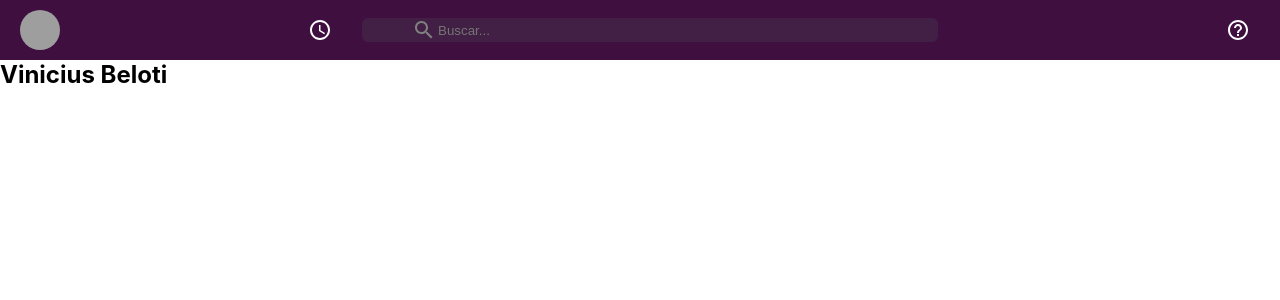
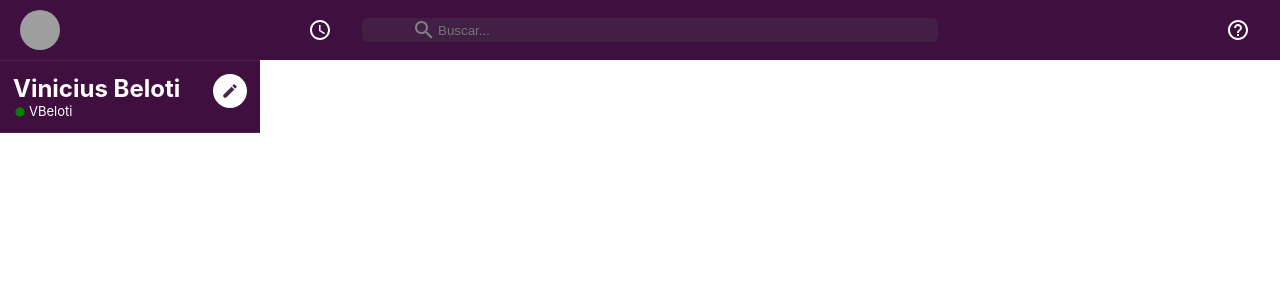
Before and after one commit to vbeloti/slack-web, a React (Create React App) app: page / in a window 1280 px wide. Shown: the top 300 px of the page. Built offline with nearby package versions, Linux system fonts and the light colour scheme; grey boxes are pictures that could not be loaded.

Commit message:
feat: add SidebarOption

```diff
--- a/src/components/Header/index.tsx
+++ b/src/components/Header/index.tsx
@@ -6,7 +6,7 @@ import HelpOutlineIcon from "@material-ui/icons/HelpOutline";
 
 import "./styles.css";
 
-const Header: React.FC = () => {
+const Header = () => {
   return (
     <div className="header">
       <div className="header__left">
--- a/src/components/Sidebar/index.tsx
+++ b/src/components/Sidebar/index.tsx
@@ -1,18 +1,24 @@
-import React from 'react';
+import React from "react";
+import FiberManualRecordIcon from "@material-ui/icons/FiberManualRecord";
+import CreateIcon from "@material-ui/icons/Create";
 
-import './styles.css';
+import "./styles.css";
 
-const Sidebar: React.FC = () => {
+const Sidebar = () => {
   return (
     <div className="sidebar">
       <div className="sidebar__header">
+        <div className="sidebar__info">
           <h2>Vinicius Beloti</h2>
           <h3>
-
+            <FiberManualRecordIcon />
+            VBeloti
           </h3>
+        </div>
+        <CreateIcon />
       </div>
     </div>
   );
-}
+};
 
 export default Sidebar;
--- a/src/components/Sidebar/styles.css
+++ b/src/components/Sidebar/styles.css
@@ -0,0 +1,39 @@
+.sidebar {
+    background-color: var(--slack-color);
+    border-top: 1px solid #49274b;
+    max-width: 260px;
+    color: white;
+}
+
+.sidebar__header {
+    display: flex;
+    border-bottom: 1px solid #49274b;
+    padding-bottom: 10px;
+    padding: 13px;
+}
+
+.sidebar__info {
+    flex: 1;
+}
+
+.sidebar__info > h3{
+    display: flex;
+    align-items: center;
+    font-size: 13px;
+    font-weight: 400;
+}
+
+.sidebar__info > h3 > .MuiSvgIcon-root {
+    font-size: 14px;
+    margin-top: 1px;
+    margin-right: 2px;
+    color: green;
+}
+
+.sidebar__header > .MuiSvgIcon-root {
+    padding: 8px;
+    color: #49274b;
+    font-size: 18px;
+    background-color: white;
+    border-radius: 50%;
+}
```
Also changed, not shown: src/components/SidebarOption/index.tsx (added, +13 -0 lines), src/components/SidebarOption/styles.css (added). Lines whose indentation alone changed are shown as unchanged.
